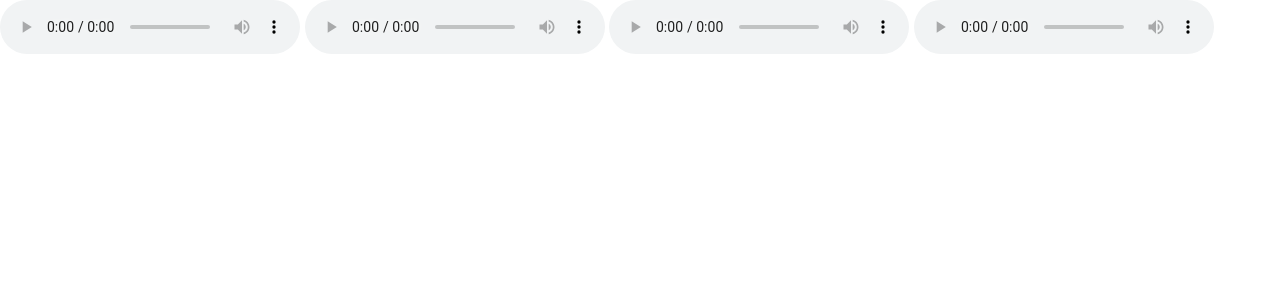
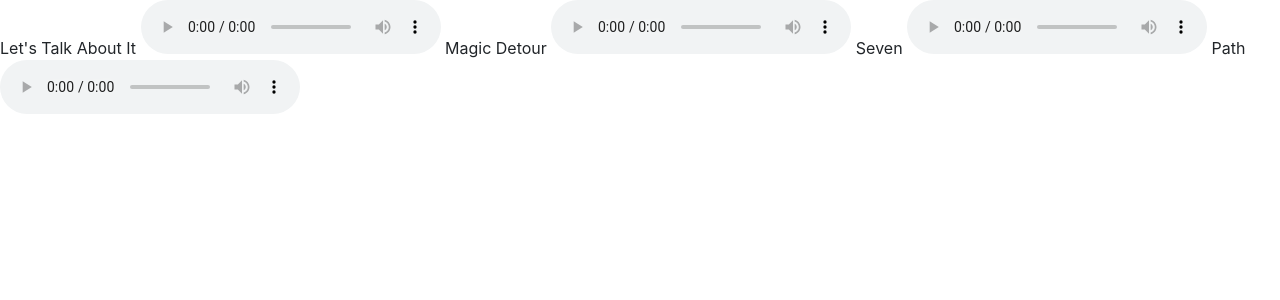
Before and after one commit to fatpat314/band_site, a Flask app: page / in a window 1280 px wide. Shown: the top 300 px of the page. Run offline with Flask 2, Linux system fonts and the light colour scheme; some libraries are stand-ins or nearby versions.

Commit message:
titles added

```diff
--- a/templates/template.html
+++ b/templates/template.html
@@ -10,22 +10,22 @@
 
     <!-- add in the navbar -->
 
-
+    Let's Talk About It
     <audio controls>
     	<source src="/static/Let's Talk About It _ fix .mp3" type="audio/mpeg">
 
     </audio>
-
+    Magic Detour
     <audio controls>
     	<source src="/static/Magic Detour fix .mp3" type="audio/mpeg">
 
     </audio>
-
+    Seven
     <audio controls>
         <source src="/static/Seven 8.26.mp3" type="audio/mpeg">
 
     </audio>
-
+    Path
     <audio controls>
         <source src="/static/Path  8.26 (1).mp3" type="audio/mpeg">
 
```
Also changed, not shown: requirements.txt (+39 -1 lines).
